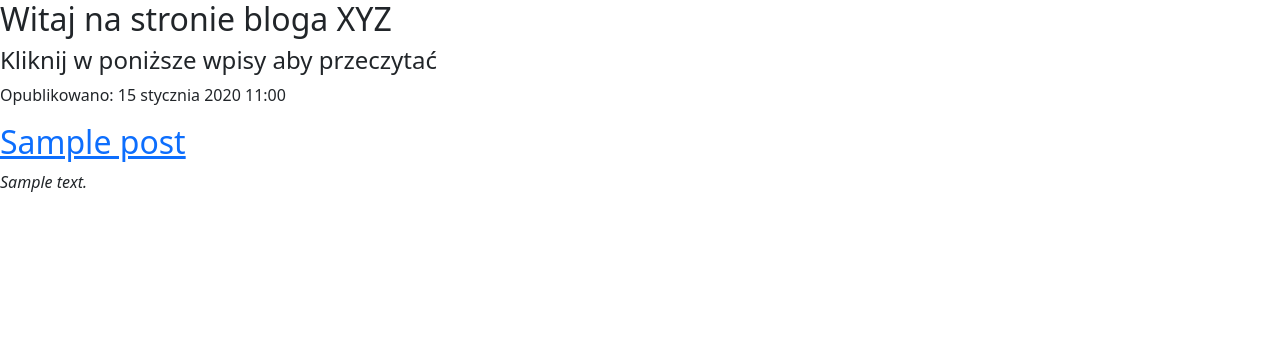
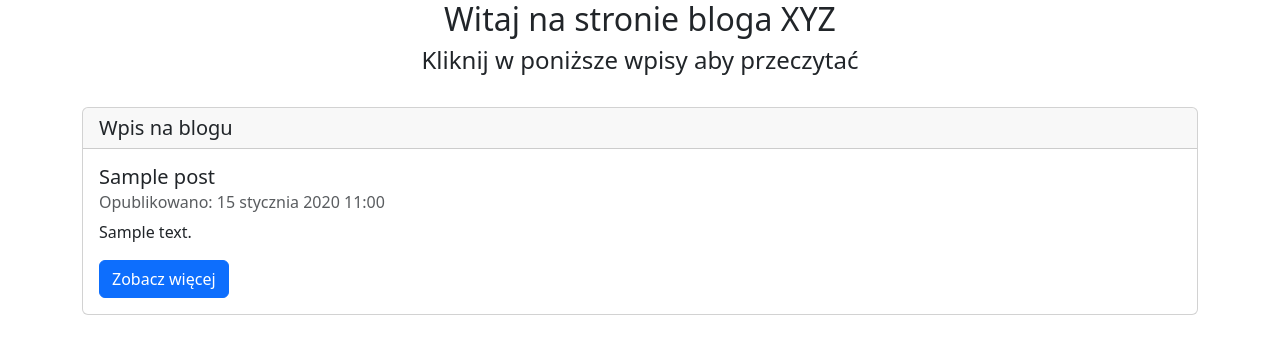
Before and after one commit to mateuszpiela/py_xyzblog, a Django app: page / in a window 1280 px wide. Shown: the top 354 px of the page. Run offline with Django 5.2, Linux system fonts and the light colour scheme; tables that the repository leaves empty hold one stand-in row (values such as "Sample post"); some libraries are stand-ins or nearby versions.

Commit message:
Change post_list view to add card and center title

```diff
--- a/blog/templates/blog/post_list.html
+++ b/blog/templates/blog/post_list.html
@@ -3,16 +3,28 @@
 {% block title %}Lista postów do przeczytania{% endblock %}
 
 {% block content %}
-<div>
+<div class="text-center">
 <h2> Witaj na stronie bloga XYZ </h2>
 <h4> Kliknij w poniższe wpisy aby przeczytać </h4>
 </div>
-
-{% for post in posts %}
-   <div>
-    <p> Opublikowano: {{ post.publish_date }}
-    <h2><a href="/post/{{ post.id }}">{{ post.title }}</a></h2>
-    <em>{{ post.text|linebreaksbr }}</em>
-   </div>
-{% endfor %}
+</br>
+<div class="container">
+    <div class="row">
+        {% for post in posts %}
+        <div class="col">
+            <div class="card">
+                <h5 class="card-header">
+                    Wpis na blogu
+                </h5>
+                <div class="card-body">
+                    <h5 class="card-title">{{ post.title }}</h5>
+                    <h6 class="card-subtitle mb-2 text-body-secondary">Opublikowano: {{ post.publish_date }}</h6>
+                    <p class="card-text">{{ post.text|linebreaksbr|truncatewords:10 }}</p>
+                    <a href=""/post/{{ post.id }}"" class="btn btn-primary">Zobacz więcej</a>
+                </div>
+            </div>
+        </div>
+        {% endfor %}
+    </div>
+</div>
 {% endblock %}
```
